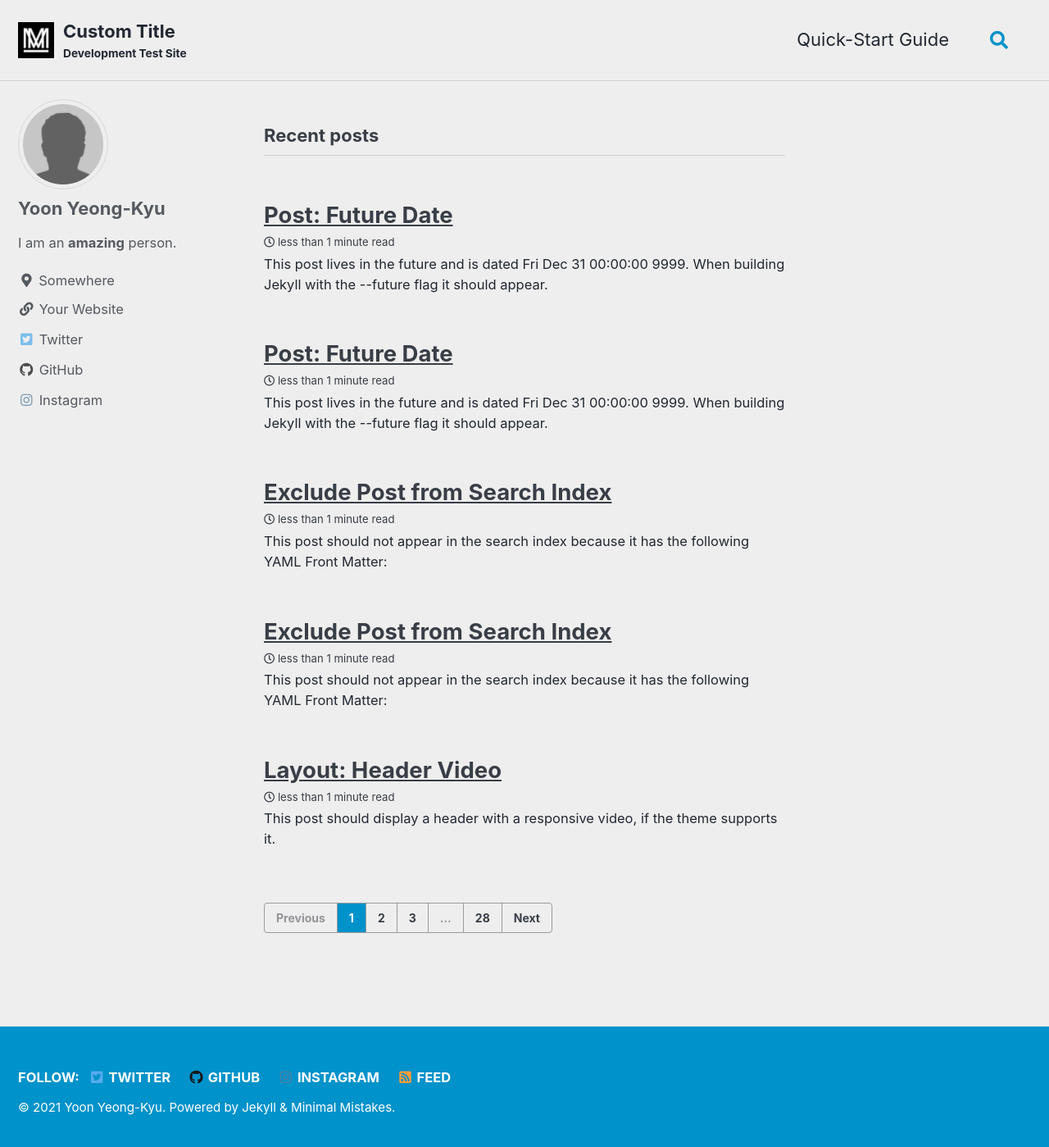
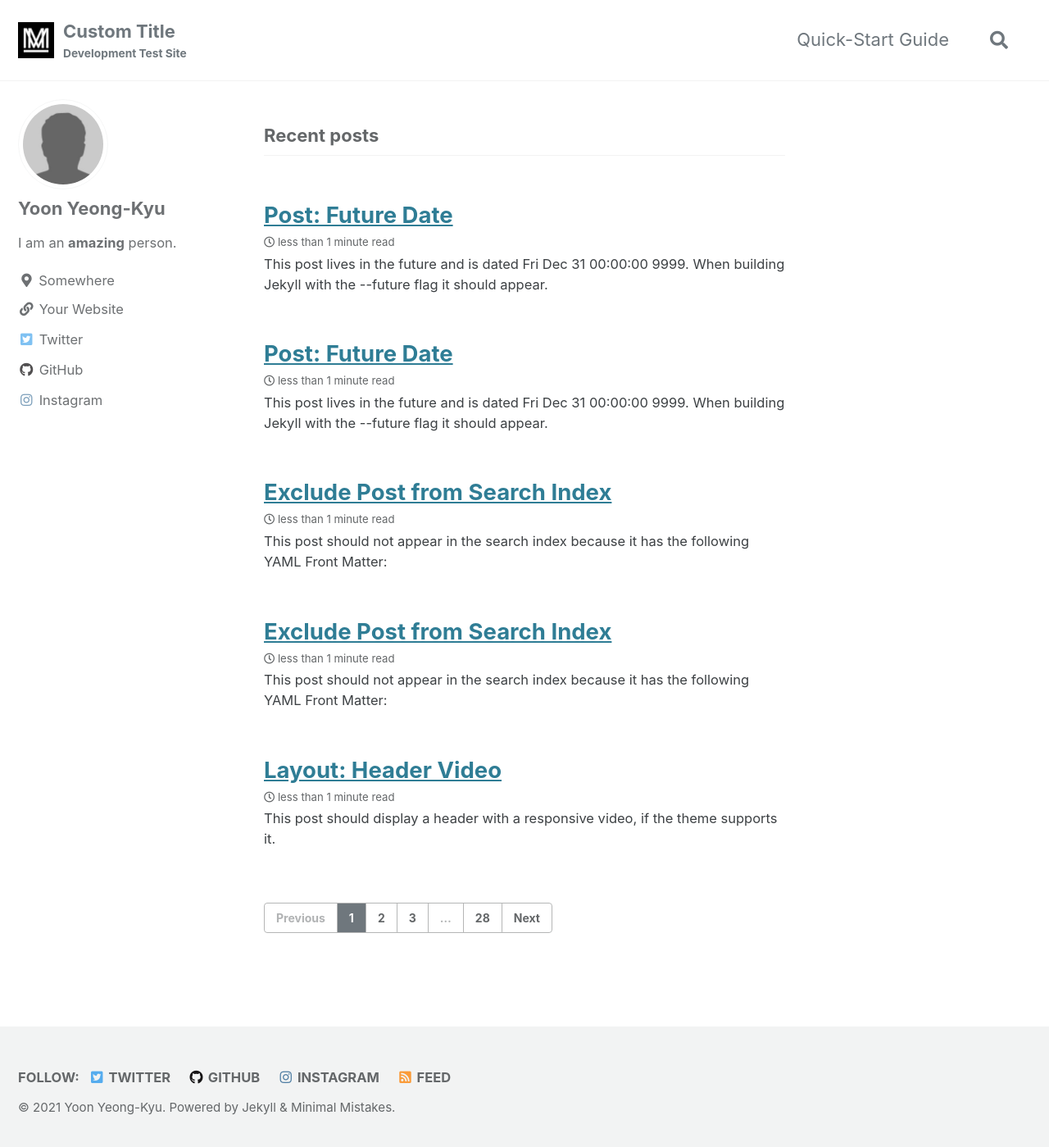
Before and after one commit to yeongkyuyoon/yeongkyu.github.io, a Jekyll site: the page built from index.html, in a window 1280 px wide and 1400 px high. Shown: the whole window at 82% size. Built offline with Jekyll 4.4.1, drawn with Linux system fonts in a browser that asks for light colours; cached includes are drawn as plain includes; the list of posts is cut into pages by our own code.

Commit message:
fixed bug

```diff
--- a/_config.yml
+++ b/_config.yml
@@ -6,7 +6,7 @@
 # `jekyll serve`. If you change this file, please restart the server process.
 
 theme                    : "minimal-mistakes-jekyll"
-minimal_mistakes_skin    : "air" # "air", "aqua", "contrast", "dark", "dirt", "neon", "mint", "plum", "sunrise"
+minimal_mistakes_skin    : "default" # "air", "aqua", "contrast", "dark", "dirt", "neon", "mint", "plum", "sunrise"
 
 # Site Settings
 locale                   : "en-US"
```
Also changed, not shown: test/_config.yml (+1 -1 lines).
